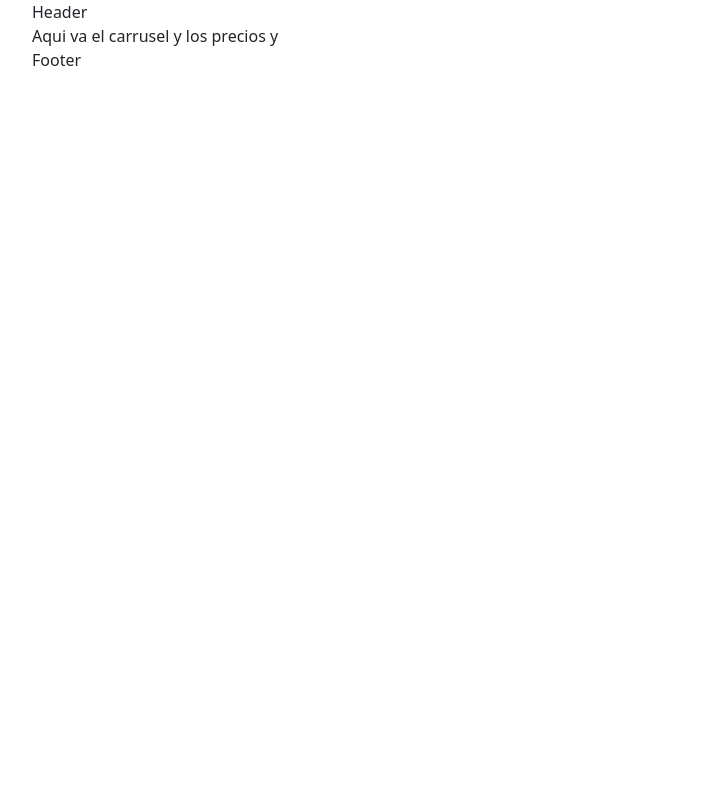
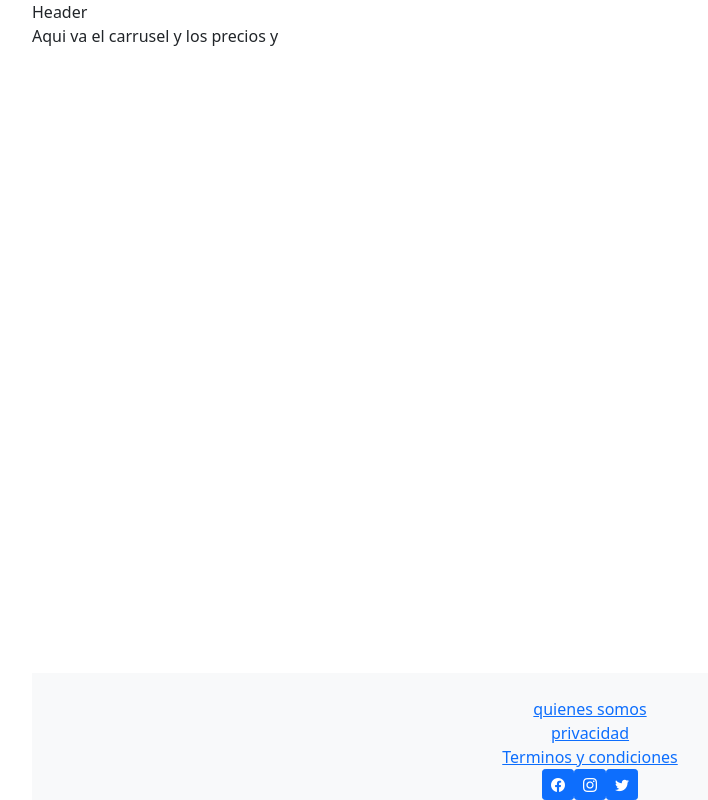
Before and after one commit to kikkobcn/ProyectoBase, a React (Vite) app in the folder frontend/: page / in a window 1280 px wide. Shown: the whole page, without its empty margins (50-758 px from the left). Built offline with nearby package versions, Linux system fonts and the light colour scheme.

Commit message:
Actualizado footer con iconos redes sociales

```diff
--- a/frontend/index.html
+++ b/frontend/index.html
@@ -4,6 +4,9 @@
     <meta charset="UTF-8" />
     <meta name="viewport" content="width=device-width, initial-scale=1.0" />
     <link href="https://cdn.jsdelivr.net/npm/bootstrap@5.0.2/dist/css/bootstrap.min.css" rel="stylesheet" integrity="sha384-EVSTQN3/azprG1Anm3QDgpJLIm9Nao0Yz1ztcQTwFspd3yD65VohhpuuCOmLASjC" crossorigin="anonymous">
+    <link rel="stylesheet" href="https://cdnjs.cloudflare.com/ajax/libs/bootstrap-icons/1.9.1/font/bootstrap-icons.min.css"
+      integrity="sha512-5PV92qsds/16vyYIJo3T/As4m2d8b6oWYfoqV+vtizRB6KhF1F9kYzWzQmsO6T3z3QG2Xdhrx7FQ+5R1LiQdUA=="
+      crossorigin="anonymous" referrerpolicy="no-referrer" />
     <script src="https://cdn.jsdelivr.net/npm/bootstrap@5.0.2/dist/js/bootstrap.bundle.min.js" integrity="sha384-MrcW6ZMFYlzcLA8Nl+NtUVF0sA7MsXsP1UyJoMp4YLEuNSfAP+JcXn/tWtIaxVXM" crossorigin="anonymous"></script>
     <title>Vite + React</title>
   </head>
--- a/frontend/src/Home.jsx
+++ b/frontend/src/Home.jsx
@@ -2,11 +2,13 @@ import { Header } from "./components/Header"
 import { Footer } from "./components/Footer"
 import { Outlet } from "react-router-dom"
 export const Home = () =>{
-    return <div className="container">
-        <Header></Header>
-        <div>
+    return (
+    <div className="container d-flex flex-column justify-content-between todo">
+        <Header>Header</Header>
+        <div className="flex-grow-1">
             <Outlet></Outlet>
         </div>
-        <Footer></Footer>
-    </div>
+        <Footer>Footer</Footer>
+        </div>
+    )
 }
--- a/frontend/src/components/Footer.jsx
+++ b/frontend/src/components/Footer.jsx
@@ -1,5 +1,18 @@
 export const Footer = () =>{
-    return <div>
-        Footer
+
+  return  <div>
+
+<footer className="bg-light text-center text-white">
+  <div className="container p-4 pb-0">
+      <div className="sticky-md-top"><a href="">quienes somos </a></div>
+      <div className="sticky-md-top"><a href="">privacidad</a></div>
+      <div className="sticky-md-top"><a href="">Terminos y condiciones</a></div>
+      <a href="https://facebook.com" className="btn btn-primary btn-sm"  role="button" aria-disabled="true"><i className="bi bi-facebook"></i></a>
+        <a href="https://instagram.com" className="btn btn-primary btn-sm" role="button" aria-disabled="true"><i className="bi bi-instagram"></i></a>
+        <a href="https://twitter.com" className="btn btn-primary btn-sm"  role="button" aria-disabled="true"><i className="bi bi-twitter"></i></a>
+
+  </div>
+
+</footer>
     </div>
 }
--- /dev/null
+++ b/frontend/src/index.css
@@ -0,0 +1,3 @@
+.todo{
+  height: 100vh;
+}
--- a/frontend/src/main.jsx
+++ b/frontend/src/main.jsx
@@ -1,4 +1,5 @@
 import React from 'react'
+import '/src/index.css'
 import ReactDOM from 'react-dom/client'
 import {App} from "./App"
 ReactDOM.createRoot(document.getElementById('root')).render(
```
